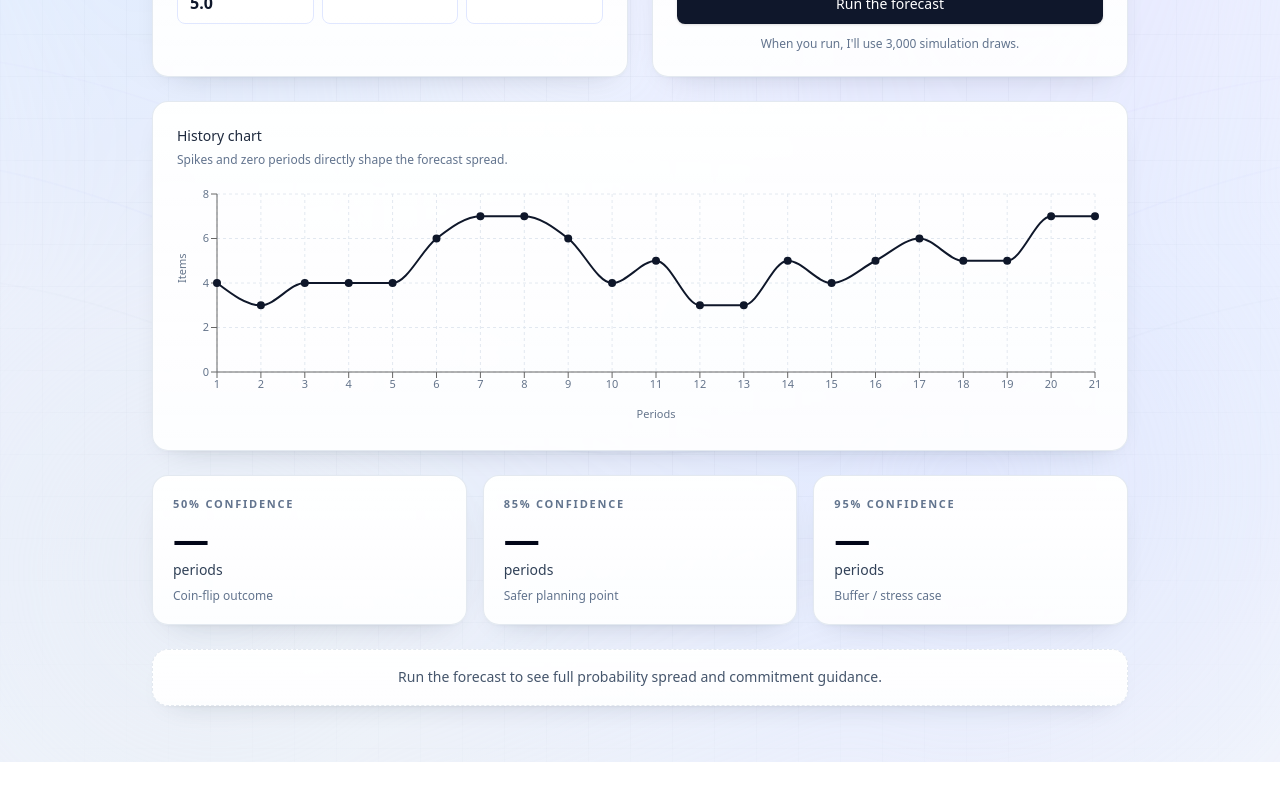
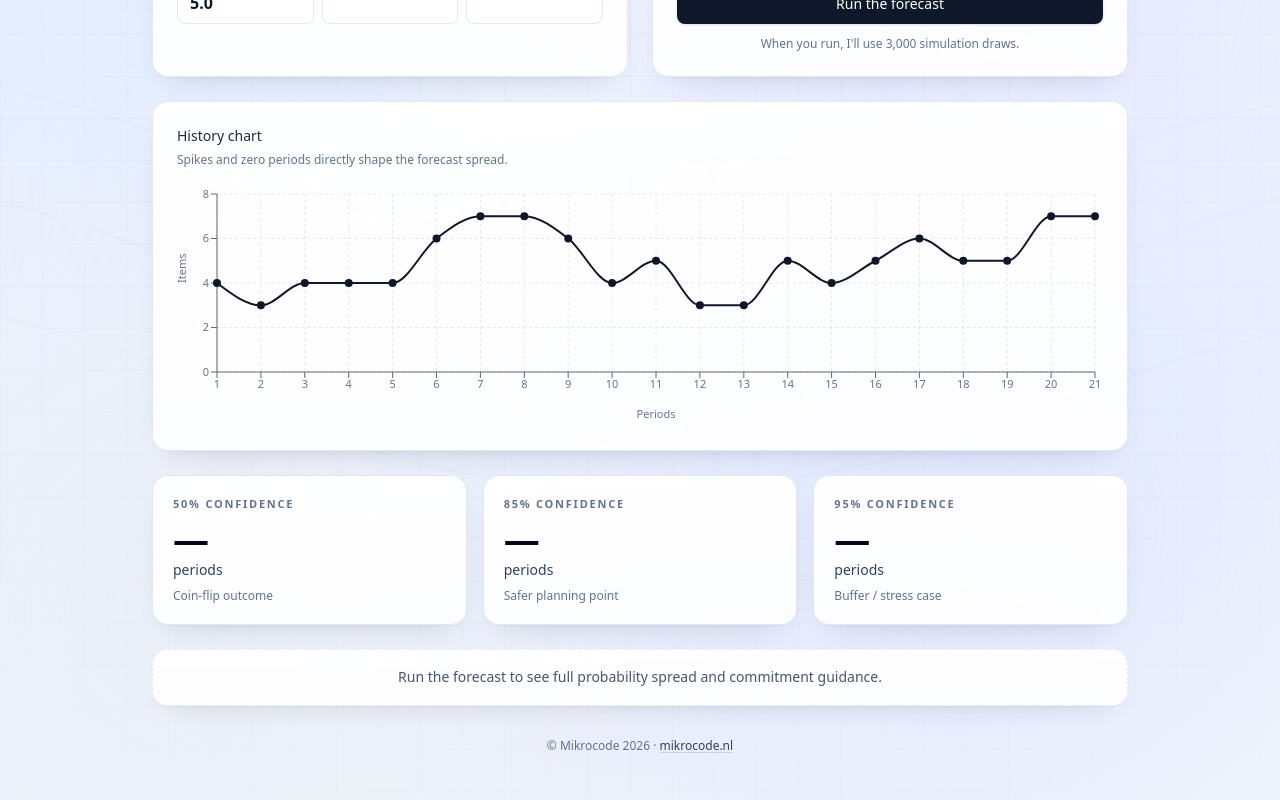
Before and after one commit to Mikrocode/FlowCast, a Next.js app: page / in a window 1280 px wide. Shown: the part 512-1312 px from the top of the page. Before the commit the page ends 1274 px from the top, so only its background shows below. Built offline with nearby package versions, Linux system fonts and the light colour scheme.

Commit message:
Add Mikrocode 2026 copyright footer link

```diff
--- a/app/page.tsx
+++ b/app/page.tsx
@@ -434,6 +434,18 @@ export default function Home() {
               </div>
             </section>
           ) : null}
+
+          <footer className="pt-2 text-center text-xs text-slate-500">
+            © Mikrocode 2026 ·{" "}
+            <a
+              href="https://mikrocode.nl"
+              target="_blank"
+              rel="noreferrer"
+              className="font-medium text-slate-700 underline decoration-slate-300 underline-offset-2 hover:text-slate-900"
+            >
+              mikrocode.nl
+            </a>
+          </footer>
         </div>
       </main>
     </div>
```
